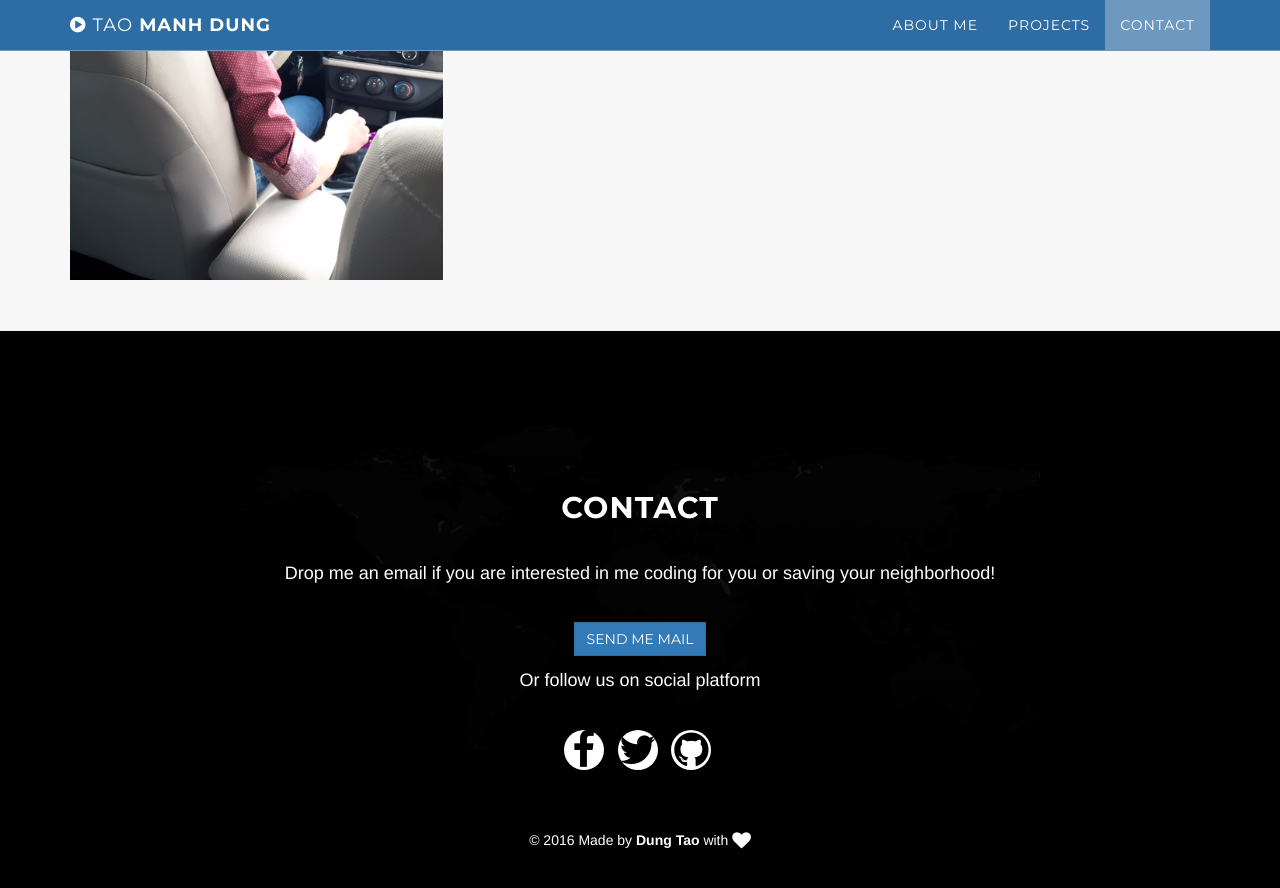
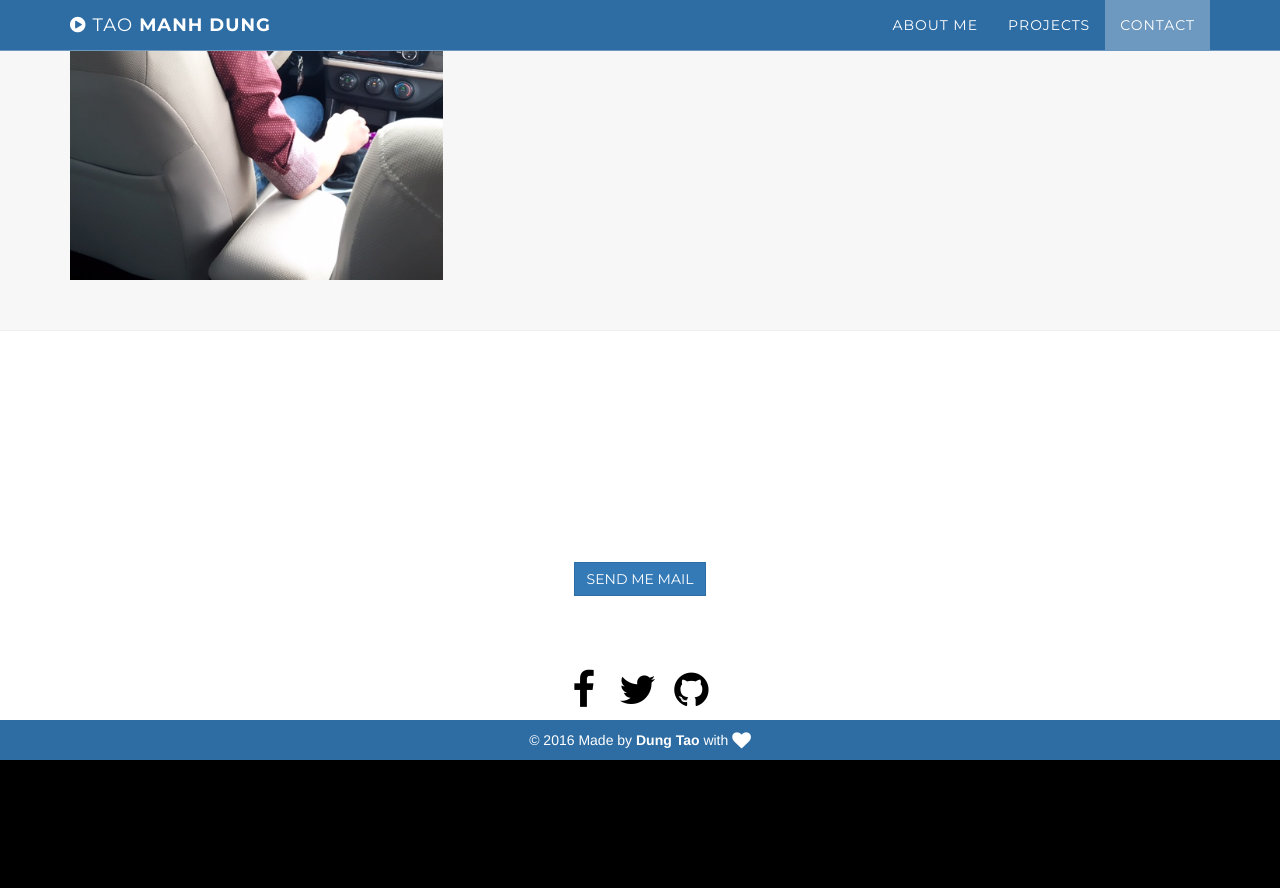
Before and after one commit to taomanhdung/my_cv, a Jekyll site: the page built from index.md, in a window 1280 px wide and 900 px high, scrolled down 2710 px. Shown: the top 888 px of the window. Built offline with Jekyll 4.4.1, drawn with Linux system fonts in a browser that asks for light colours; nearby versions of some CDN libraries; after the commit the page ends 3470 px from its top, so only the background shows below that.

Commit message:
new update

```diff
--- a/css/main.css
+++ b/css/main.css
@@ -4,6 +4,11 @@ body{
 
 .navbar-custom.top-nav-collapse {
     background: #2e6da4 none repeat scroll 0 0;
+}
+
+footer{
+    background: #2e6da4 none repeat scroll 0 0;
+    padding: 10px 0;
 }
 
 .content-section{
@@ -54,7 +59,7 @@ body{
     background-image: url("../img/word_map.png");
     background-position: 50% 50%;
     background-repeat: no-repeat;
-    margin-top: 60px;
+    background: #fff none repeat scroll 0 0;
 }
 
 
```
Also changed, not shown: 2 other files.
